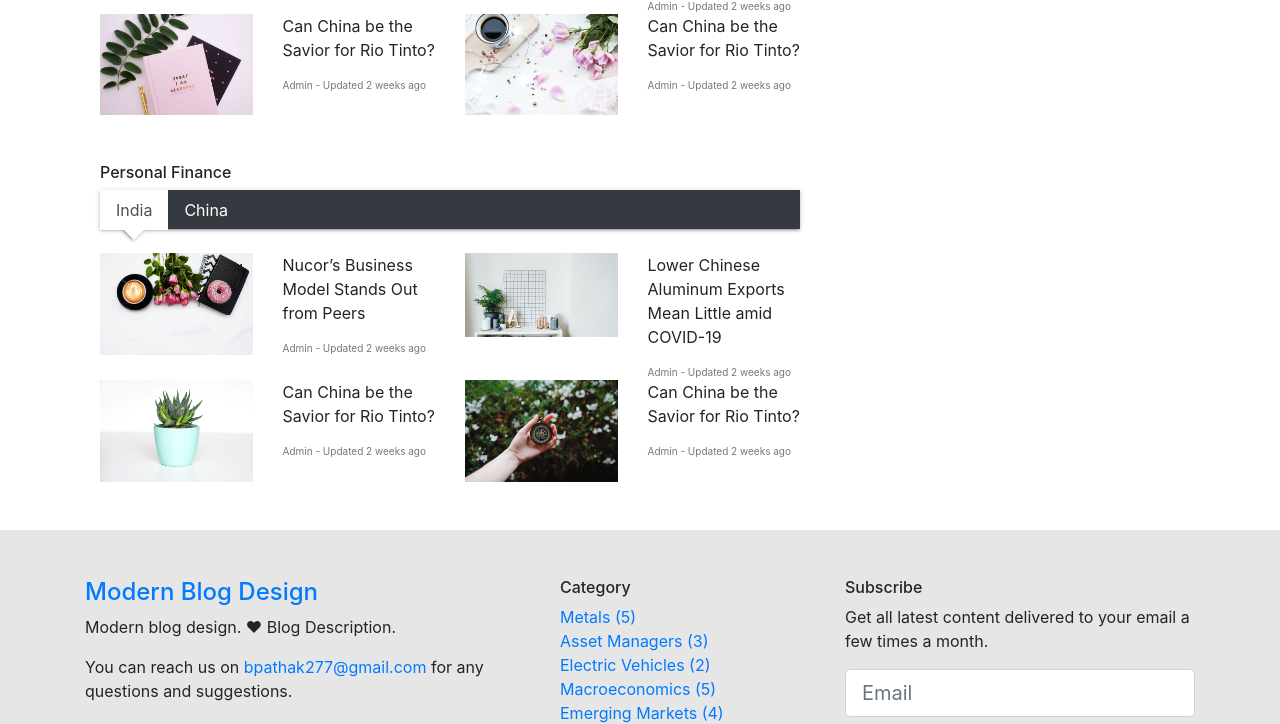
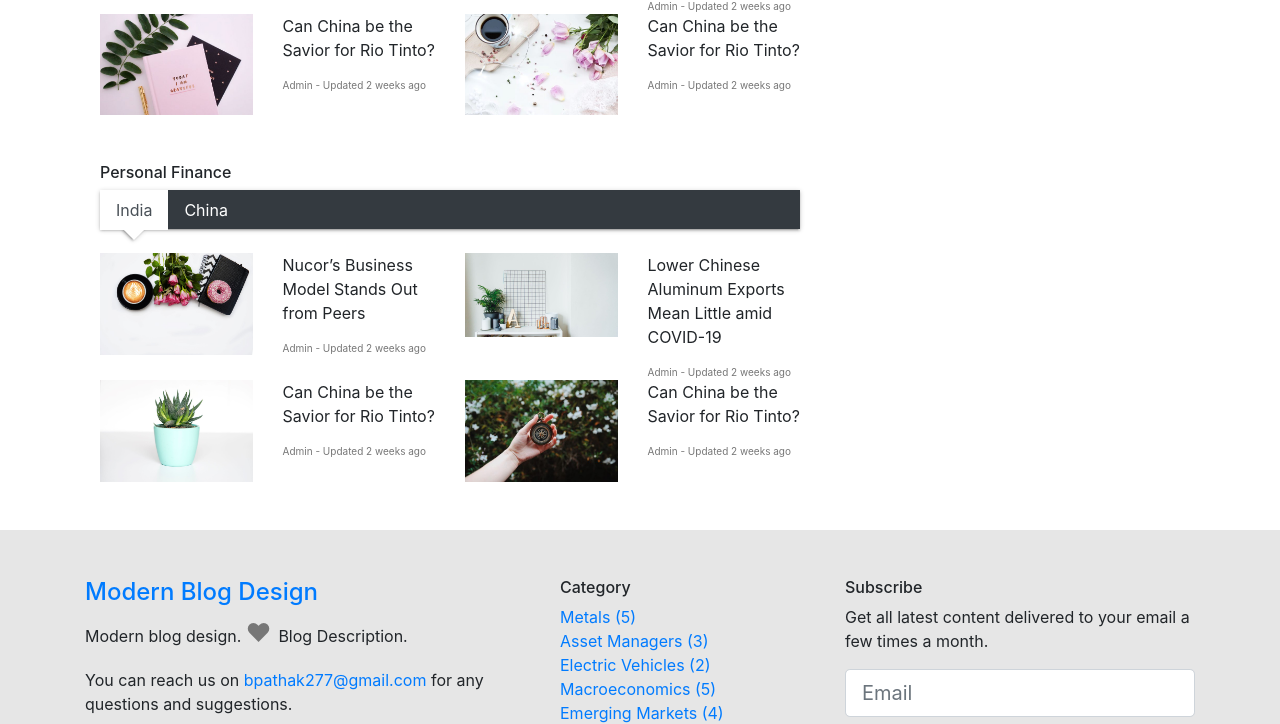
Before and after one commit to Bhupesh7662/Modern-blog-design, a plain HTML site: page Index.html in a window 1280 px wide. Shown: the part 1841-2565 px from the top of the page. Drawn offline with nearby package versions, Linux system fonts and the light colour scheme.

Commit message:
Update Index.html

```diff
--- a/Index.html
+++ b/Index.html
@@ -793,7 +793,7 @@
                         <a href="#">
                             <h4>Modern Blog Design</h4>
                         </a>
-                        <p>Modern blog design. &hearts; Blog Description.
+                        <p>Modern blog design. <span style="font-size: 25px; color: red;">&hearts; </span>Blog Description.
                         </p>
                         <p>You can reach us on <a href="mailto:bpathak277@gmail.com">bpathak277@gmail.com</a> for any
                             questions and suggestions.</p>
```
